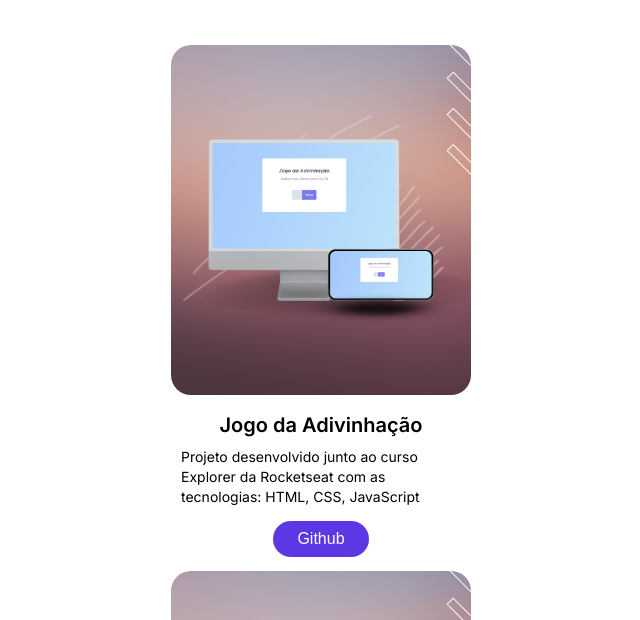
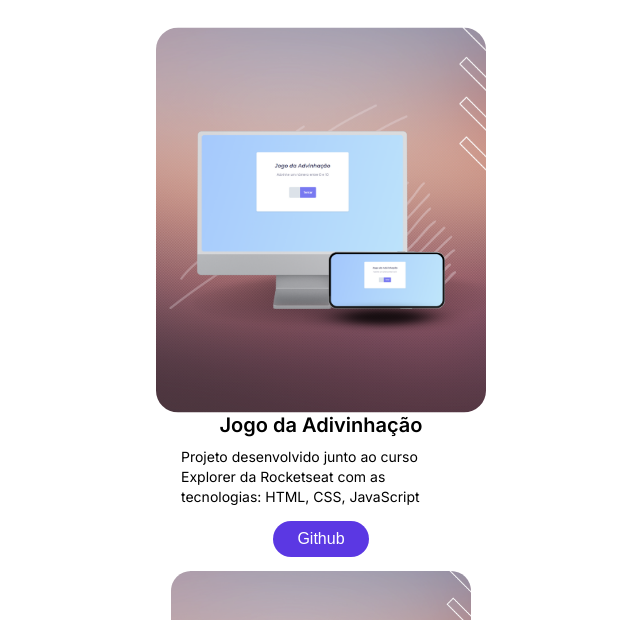
Before and after one commit to GibaaJr/portfolio, a plain HTML site: page index.html in a window 1280 px wide. In both pictures the pointer is over the picture 640 px from the left and 903 px from the top of the page. Shown: the part 683-1303 px from the top of the page, without its empty margins (319-959 px from the left). Drawn offline with Linux system fonts and the light colour scheme; a web font is replaced by a local one.

Commit message:
Hover img card

```diff
--- a/style.css
+++ b/style.css
@@ -135,6 +135,10 @@ main .projects img {
 
 }
 
+main .projects img:hover {
+    transform: scale(1.1)
+}
+
 main .projects .card h2{
     margin: 1.6rem 0 0.8rem 0;
     font-weight: 600;
```
